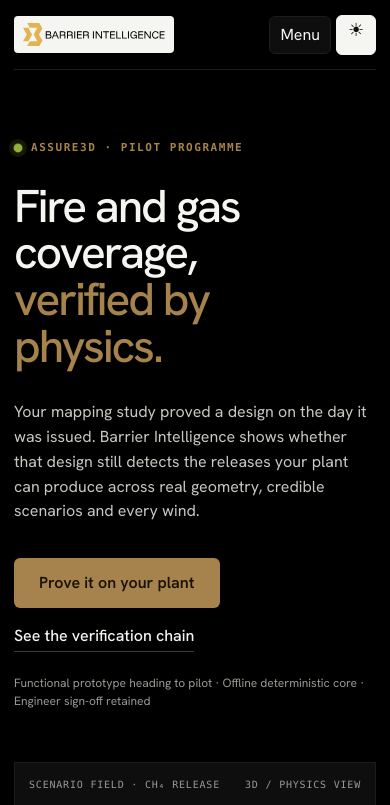
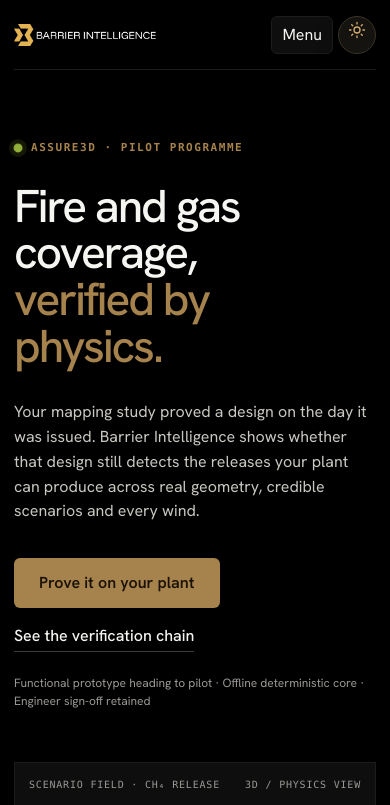
Before and after one commit to olayinka-david/Barrier-Intelligence-website, a website: page index.html in a window 390 px wide. Both pictures are taken after a click on the button "Dark". Shown: the top 805 px of the page. Drawn offline with Linux system fonts and the light colour scheme; grey boxes are pictures that could not be loaded.

Commit message:
Use supplied dark logo and refine theme toggle

```diff
--- a/pages.css
+++ b/pages.css
@@ -183,9 +183,10 @@
 
 @media (max-width: 720px) {
   .site-header { grid-template-columns: minmax(0, 1fr) auto; gap: 8px; }
-  .site-header .brand-lockup__full { width: 142px; }
+  .site-header .brand-lockup__full, .site-header .brand-lockup__dark { width: 142px; }
   .header-actions { gap: 5px; }
   .theme-toggle, .site-menu-toggle { min-height: 38px; padding-inline: 9px; }
+  .theme-toggle { width: 38px; height: 38px; padding: 0; }
   .site-header nav.site-nav.is-open { top: 70px; }
   .site-menu-toggle { padding-inline: 10px; }
   .inner-hero { padding: 70px 0; }
--- a/styles.css
+++ b/styles.css
@@ -79,22 +79,23 @@
 .site-header { width: var(--hero-page); height: 82px; margin: 0 auto; display: grid; grid-template-columns: 1fr auto 1fr; align-items: center; gap: 30px; border-bottom: 1px solid var(--border); position: relative; z-index: 10; }
 .brand { display: inline-flex; align-items: center; font-weight: 600; letter-spacing: -.02em; line-height: 1; }
 .brand-lockup__full { display: block; width: min(184px, 22vw); height: auto; }
-.brand-lockup__dark { display: none; align-items: center; gap: 10px; color: var(--foreground); font-size: 14px; font-weight: 600; letter-spacing: -.02em; }
-.brand-lockup__dark img { width: 28px; height: 32px; object-fit: contain; }
-[data-theme="dark"] .brand-lockup__full { display: block; }
-[data-theme="dark"] .brand-lockup__dark { display: none; }
-[data-theme="dark"] .site-header > .brand-lockup,
-[data-theme="dark"] .site-footer-intro .brand-lockup,
-[data-theme="dark"] .loader-lockup { width: max-content; padding: 7px 9px; border-radius: 4px; background: #f5f5f2; }
+.brand-lockup__dark { display: none; width: min(184px, 22vw); aspect-ratio: 3879 / 608; background: url("/assets/brand/barrier-intelligence-logo-gold-symbol-white.png") center / contain no-repeat; }
+.brand-lockup__dark > * { display: none; }
+[data-theme="dark"] .brand-lockup__full { display: none; }
+[data-theme="dark"] .brand-lockup__dark { display: block; }
+[data-theme="dark"] .loader-lockup { width: min(184px, 22vw); aspect-ratio: 3879 / 608; background: url("/assets/brand/barrier-intelligence-logo-gold-symbol-white.png") center / contain no-repeat; }
 nav { display: flex; align-items: center; gap: 28px; color: var(--foreground-muted); font-size: 14px; }
 nav a:hover { color: var(--foreground); }
 .header-actions { justify-self: end; display: flex; align-items: center; gap: 8px; }
-.theme-toggle { width: 40px; height: 40px; padding: 0; border: 1px solid var(--border); background: transparent; color: var(--foreground); border-radius: var(--radius-control); display: inline-grid; place-items: center; overflow: hidden; font-size: 0; line-height: 1; cursor: pointer; transition: background .15s ease, color .15s ease, border-color .15s ease, transform .15s ease; }
-.theme-toggle::before { content: "☾"; font: 20px/1 var(--font-sans); transform: translateY(-1px); }
-.theme-toggle:hover { border-color: var(--border-strong); background: var(--card); }
-[data-theme="dark"] .theme-toggle { border-color: #f5f5f2; background: #f5f5f2; color: #0e0e0e; }
-[data-theme="dark"] .theme-toggle::before { content: "☀"; font-size: 18px; transform: none; }
-[data-theme="dark"] .theme-toggle:hover { border-color: #ffffff; background: #ffffff; }
+.theme-toggle { width: 42px; height: 42px; padding: 0; border: 1px solid var(--border); border-radius: 50%; background: var(--card); display: inline-grid; place-items: center; overflow: hidden; font-size: 0; line-height: 1; cursor: pointer; box-shadow: 0 5px 18px rgb(28 24 17 / 8%); transition: background .2s ease, border-color .2s ease, box-shadow .2s ease, transform .2s ease; }
+.theme-toggle::before { content: ""; width: 18px; height: 18px; background: url("/assets/icons/theme-moon.svg") center / contain no-repeat; transition: transform .35s cubic-bezier(.2,.8,.2,1); }
+.theme-toggle:hover { border-color: var(--primary); box-shadow: 0 7px 22px rgb(28 24 17 / 13%); transform: translateY(-1px); }
+.theme-toggle:hover::before { transform: rotate(-12deg) scale(1.08); }
+.theme-toggle:active { transform: translateY(0) scale(.96); }
+[data-theme="dark"] .theme-toggle { border-color: #3c3326; background: #15130f; box-shadow: 0 6px 22px rgb(0 0 0 / 34%); }
+[data-theme="dark"] .theme-toggle::before { background-image: url("/assets/icons/theme-sun.svg"); }
+[data-theme="dark"] .theme-toggle:hover { border-color: var(--primary); background: #1c1812; box-shadow: 0 7px 26px rgb(0 0 0 / 46%); }
+[data-theme="dark"] .theme-toggle:hover::before { transform: rotate(18deg) scale(1.08); }
 .button { min-height: 40px; display: inline-flex; align-items: center; justify-content: center; border: 1px solid transparent; border-radius: var(--radius-control); padding: 0 18px; font-weight: 600; cursor: pointer; transition: background .15s ease, transform .15s ease, border-color .15s ease; }
 .button:hover { transform: translateY(-1px); }
 .button-primary { background: var(--primary); color: var(--primary-foreground); }
@@ -239,7 +240,7 @@
 
 @media (max-width: 720px) {
   :root { --page: calc(100vw - 28px); --hero-page: var(--page); }
-  .site-header { height: 70px; }.brand-lockup__full { width: 158px; }.header-actions .button { display: none; }
+  .site-header { height: 70px; }.brand-lockup__full, .brand-lockup__dark { width: 158px; }.header-actions .button { display: none; }
   .hero { min-height: auto; padding: 70px 0; grid-template-columns: 1fr; }.hero h1 { font-size: clamp(2.75rem, 11.8vw, 3.4rem); letter-spacing: -.045em; }.hero-lede { font-size: 16px; }.hero-actions { align-items: flex-start; flex-direction: column; gap: 16px; }.mobile-break { display: block; }
   .hero-visual figcaption { grid-template-columns: 1fr; }.hero-visual figcaption span + span { border-left: 0; border-top: 1px solid var(--border); }
   .section-intro { margin-bottom: 45px; }.section-intro > p:last-child { font-size: 16px; }
```
Also changed, not shown: design-qa.md (+7 -3 lines), assets/brand/barrier-intelligence-logo-gold-symbol-white.png (added), assets/icons/theme-moon.svg (added), assets/icons/theme-sun.svg (added).
